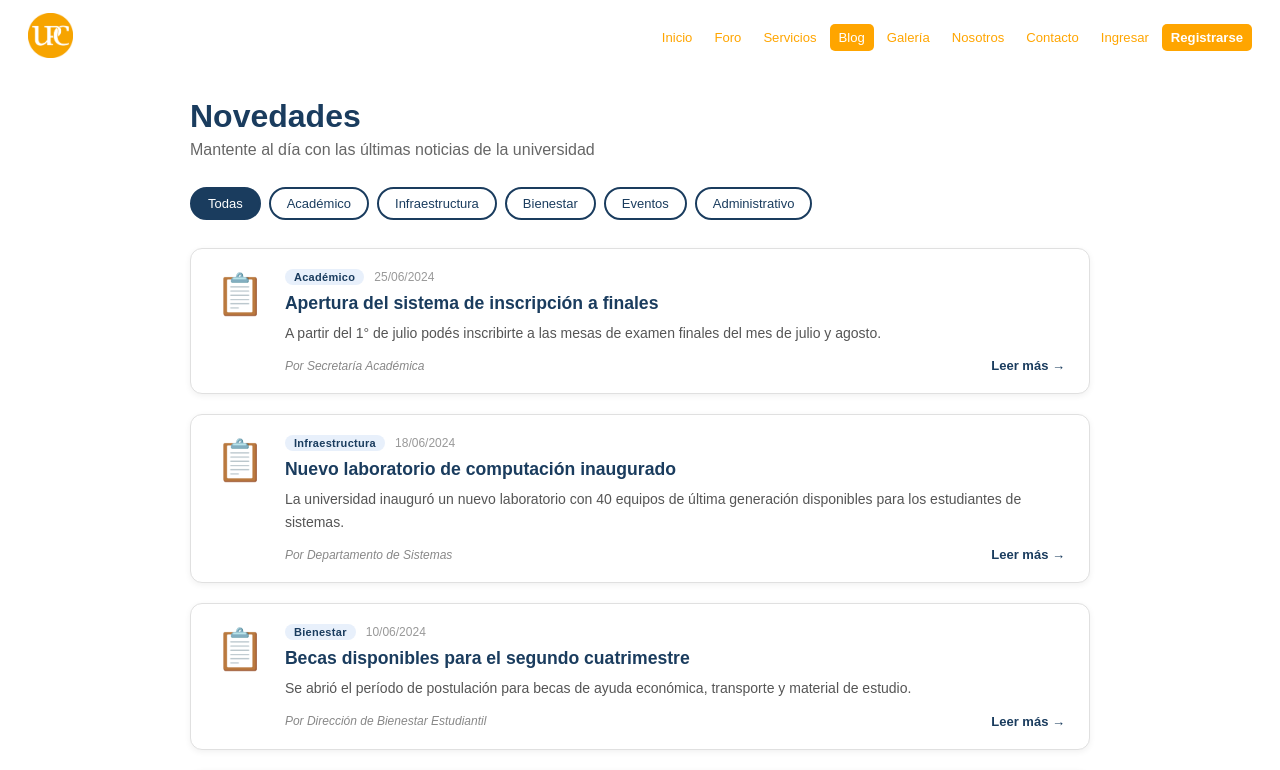
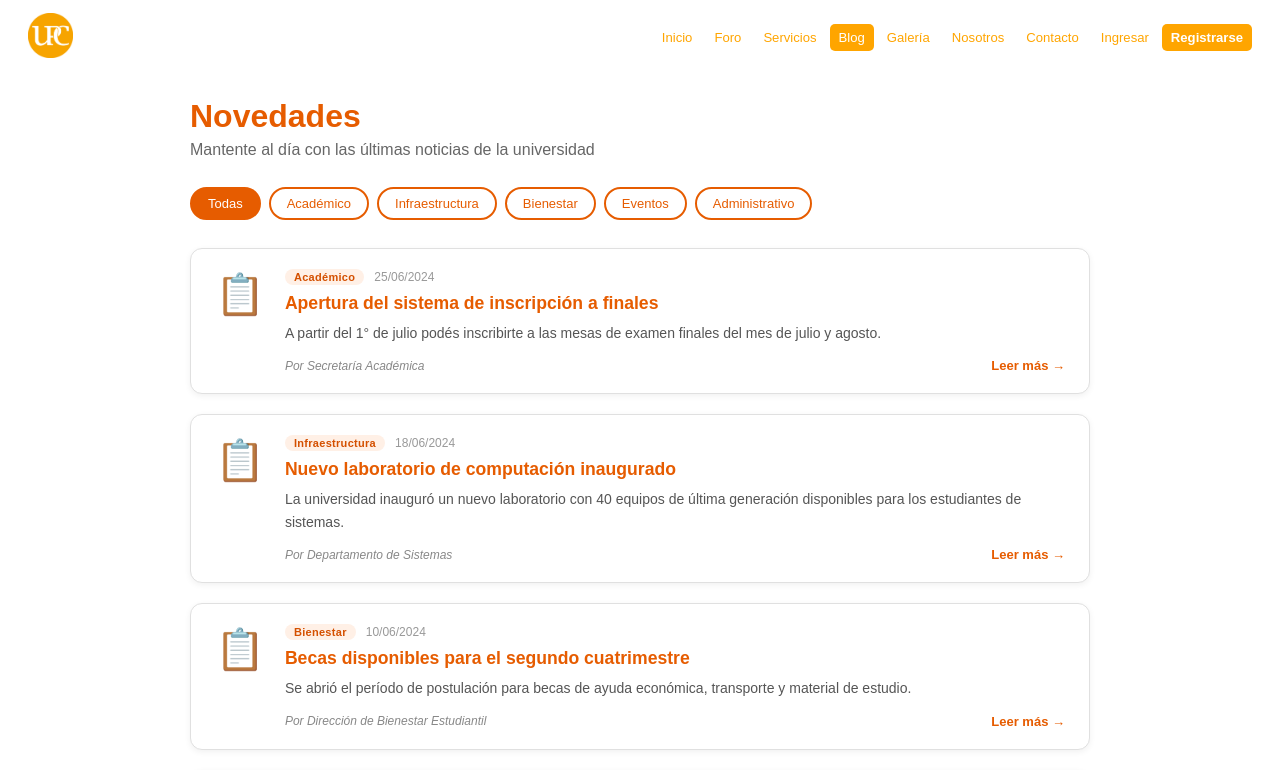
Before and after one commit to elsantos121/proyecto-foro-uni, an Angular app: page /blog in a window 1280 px wide. Shown: the top 770 px of the page. Built offline with nearby package versions, Linux system fonts and the light colour scheme.

Commit message:
Update novedades.component.css

```diff
--- a/src/app/pages/novedades/novedades.component.css
+++ b/src/app/pages/novedades/novedades.component.css
@@ -10,7 +10,7 @@
 }
 .novedades-header h1 {
   font-size: 2rem;
-  color: #1a3c5e;
+  color: #e65c00;
   margin: 0 0 6px;
 }
 .subtitle {
@@ -27,17 +27,17 @@
 }
 .filtro-btn {
   padding: 7px 16px;
-  border: 2px solid #1a3c5e;
+  border: 2px solid #e65c00;
   border-radius: 20px;
   background: white;
-  color: #1a3c5e;
+  color: #e65c00;
   font-size: 13px;
   cursor: pointer;
   transition: all 0.2s;
 }
 .filtro-btn:hover,
 .filtro-btn.activo {
-  background: #1a3c5e;
+  background: #e65c00;
   color: white;
 }
 
@@ -65,7 +65,7 @@
   transition: box-shadow 0.2s, transform 0.2s;
 }
 .novedad-card:hover {
-  box-shadow: 0 4px 14px rgba(26,60,94,0.12);
+  box-shadow: 0 4px 14px rgba(230,92,0,0.12);
   transform: translateY(-2px);
 }
 
@@ -88,8 +88,8 @@
   margin-bottom: 8px;
 }
 .categoria-badge {
-  background: #e8f0fb;
-  color: #1a3c5e;
+  background: #fff0e6;
+  color: #d45000;
   font-size: 11px;
   font-weight: 600;
   padding: 2px 9px;
@@ -103,7 +103,7 @@
 
 .novedad-titulo {
   font-size: 1.1rem;
-  color: #1a3c5e;
+  color: #e65c00; /* Título de la tarjeta naranja */
   margin: 0 0 8px;
   font-weight: 600;
 }
@@ -126,12 +126,12 @@
   font-style: italic;
 }
 .leer-mas-btn {
-  color: #1a3c5e;
+  color: #e65c00; /* Link naranja */
   font-size: 13px;
   font-weight: 600;
   text-decoration: none;
   transition: color 0.2s;
 }
 .leer-mas-btn:hover {
-  color: #2a5ca8;
+  color: #ff751a; /* Naranja más brillante al pasar el mouse */
 }
```
